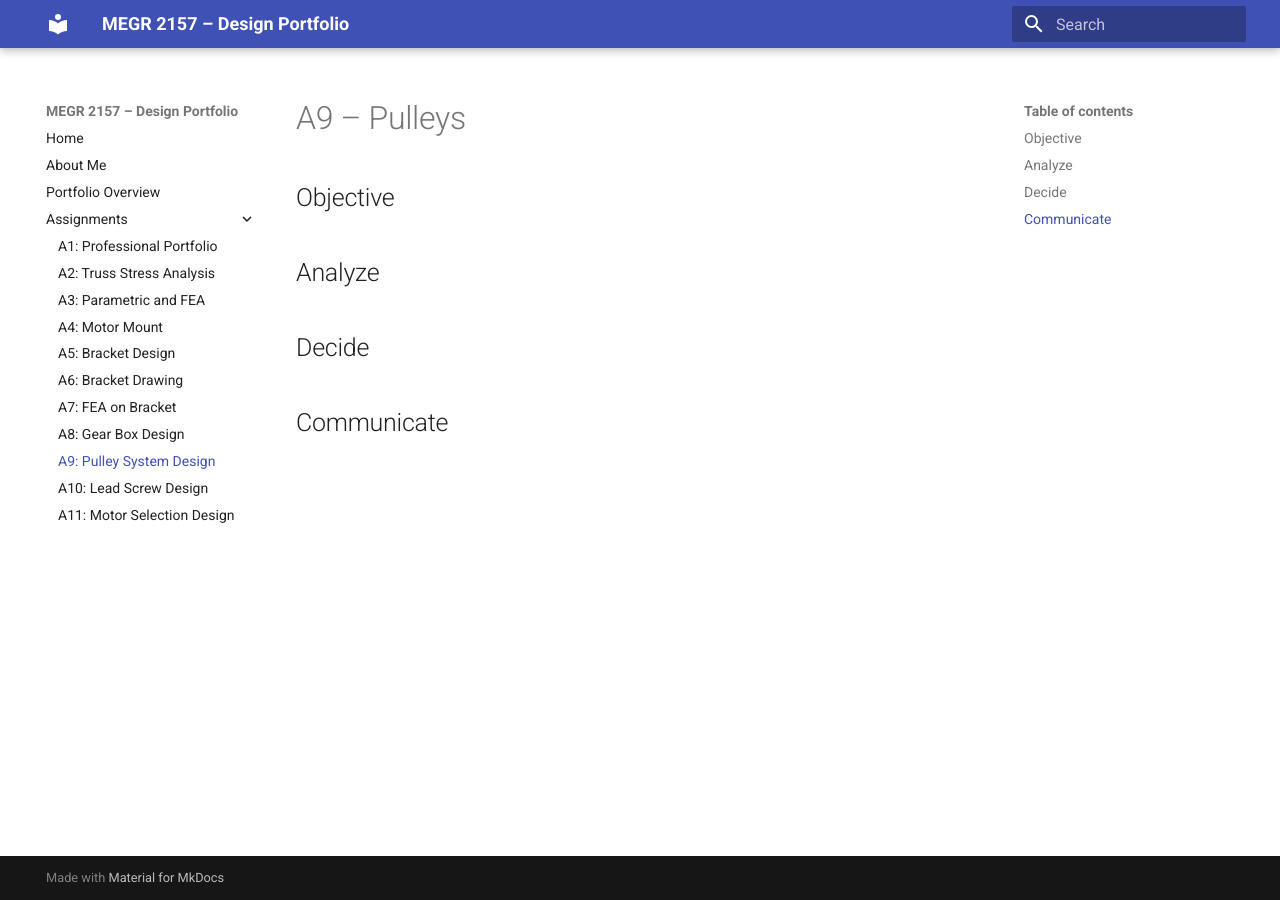
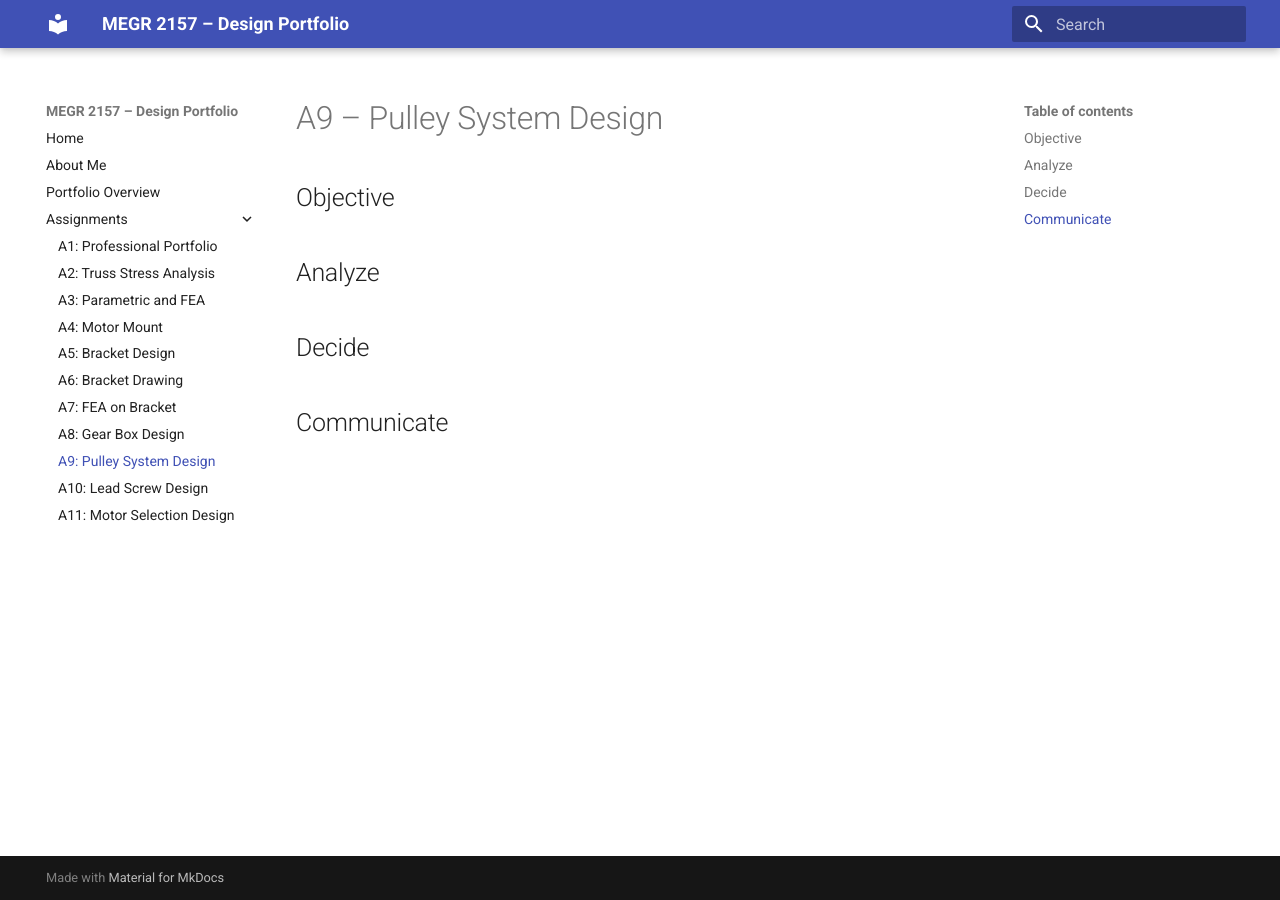
Before and after one commit to AcGallo/Florencondia-MEGR-2157-Portfolio, an MkDocs documentation site: the page built from docs/assignments/A09/index.md, in a window 1280 px wide. Built offline with MkDocs 1.6.1 and Material for MkDocs 9.7.7, drawn with Linux system fonts in a browser that asks for light colours.

Commit message:
Update index.md

```diff
--- a/docs/assignments/A09/index.md
+++ b/docs/assignments/A09/index.md
@@ -1,4 +1,4 @@
-# A9 – Pulleys
+# A9 – Pulley System Design
 
 ## Objective
 
```
